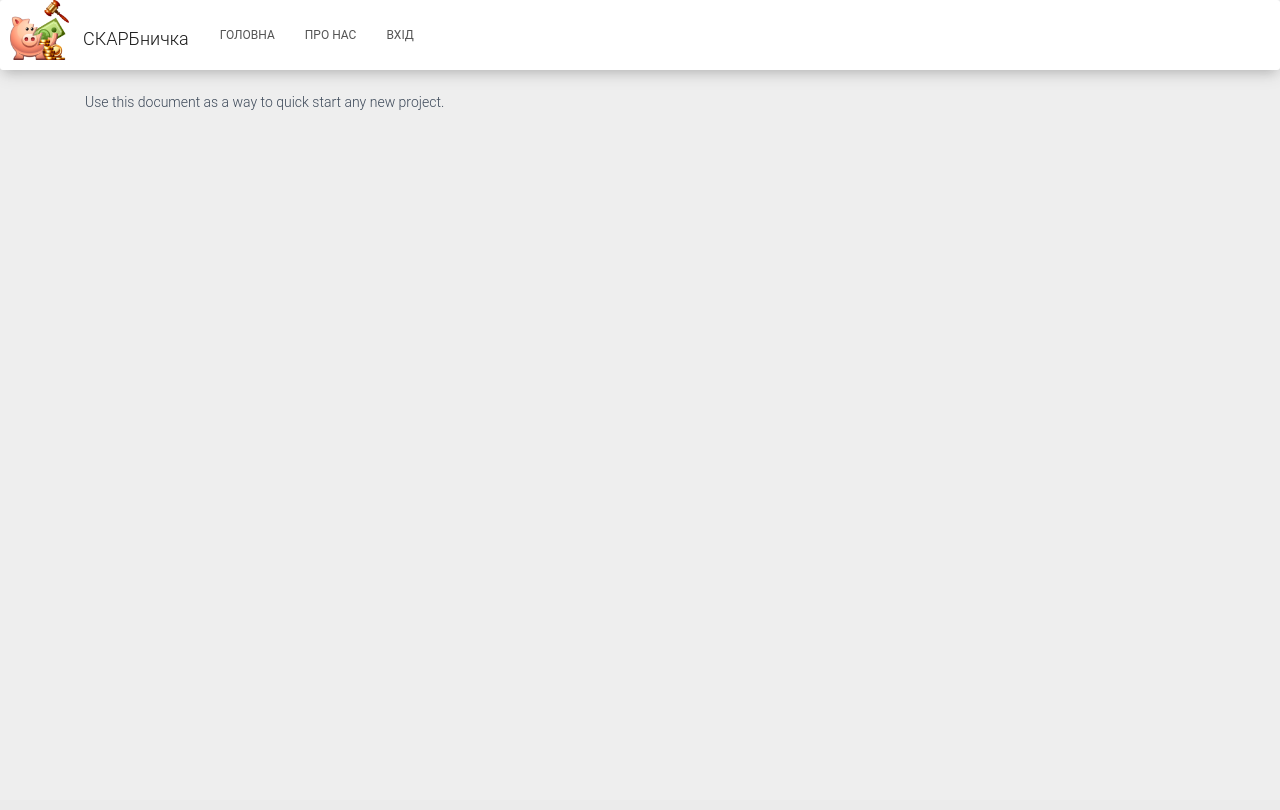
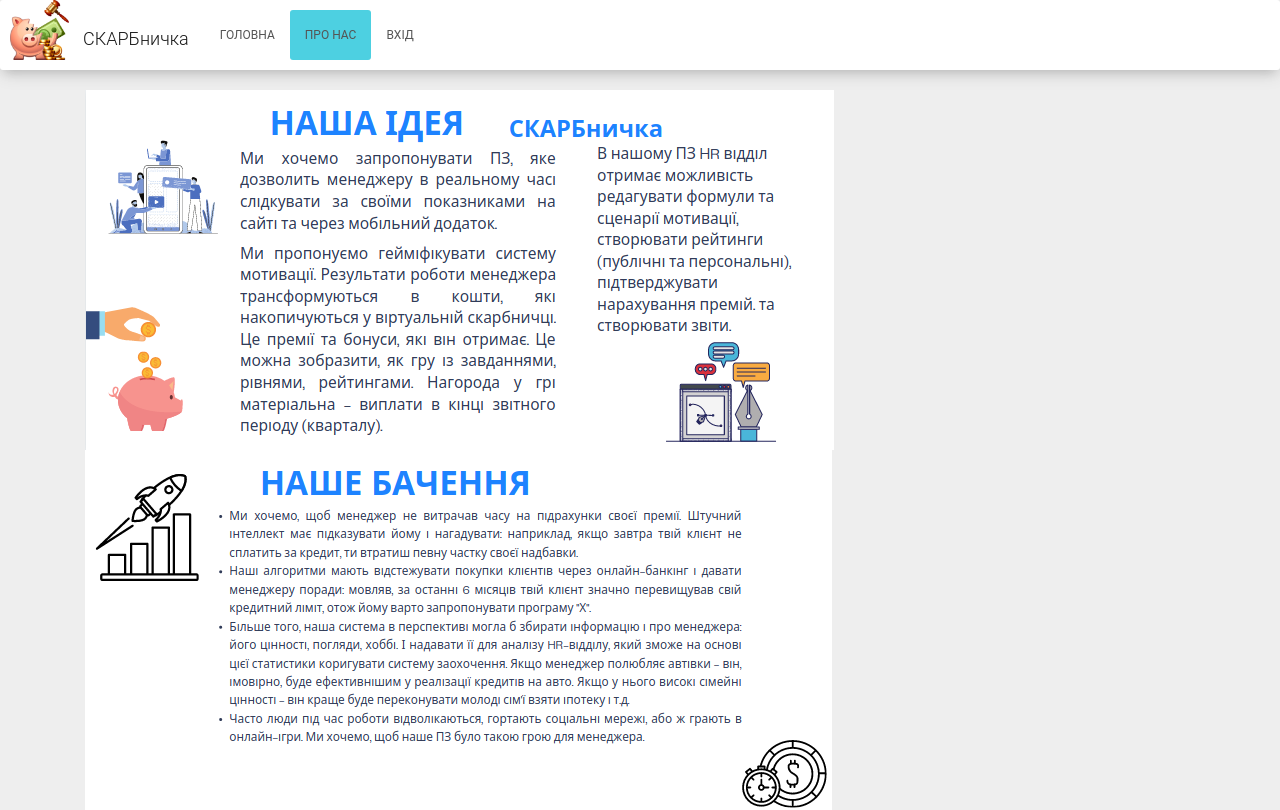
Before and after one commit to DImasBo/dvish-parish, a Django app: page /about/ in a window 1280 px wide. Before the commit the page ends 110 px from the top, so only its background shows below. Run offline with Django 3.2, Linux system fonts and the light colour scheme; style sheets or scripts are compiled from the project's sources; parts of the project's set-up code (start-up, migrations or seed data) failed here and were passed over; some libraries are stand-ins or nearby versions.

Commit message:
about and index page

```diff
--- a/dvishparish/plans/models.py
+++ b/dvishparish/plans/models.py
@@ -32,7 +32,7 @@ class Formula(models.Model):
 class KPI(models.Model):
     is_general_plan = models.BooleanField(default=False)
     indicator_name = models.CharField(max_length=150)
-    formula = models.ForeignKey(Formula, related_name='KPIs', on_delete=models.CASCADE, null=True, blank=True)
+    formula = models.ForeignKey(Formula, related_name='KPIs', on_delete=models.CASCADE,null=True, blank=True)
     formula_bankoffice = models.ForeignKey(Formula, related_name='KPIs_b', on_delete=models.CASCADE, null=True, blank=True)
 
     target_amount = models.DecimalField(
--- a/dvishparish/templates/account/login.html
+++ b/dvishparish/templates/account/login.html
@@ -17,6 +17,10 @@ pass: keyboard<br>
     <br>
 Користувач HR<br>
 login: hr<br>
+pass: test1212<br>
+<br>
+Користувач Businesses<br>
+login: businesses<br>
 pass: test1212<br>
 <br>
 Користувач manager<br>
--- a/dvishparish/templates/base.html
+++ b/dvishparish/templates/base.html
@@ -49,24 +49,24 @@
         <div class="collapse navbar-collapse" id="navbarSupportedContent">
           <ul class="navbar-nav mr-auto">
             <li class="nav-item active">
-              <a class="nav-link" href="{% url 'home' %}">Головна <span class="sr-only">(current)</span></a>
+              <a class="nav-link"  {% if request.path == "/" %}style="background-color: #4dd0e1"{% endif %}  href="{% url 'home' %}">Головна <span class="sr-only">(current)</span></a>
             </li>
             <li class="nav-item">
-              <a class="nav-link" href="{% url 'about' %}">Про нас</a>
+              <a class="nav-link"  {% if request.path == "/about/" %}style="background-color: #4dd0e1"{% endif %} href="{% url 'about' %}">Про нас</a>
             </li>
             {% if request.user.is_authenticated %}
               <li class="nav-item">
                 {# URL provided by django-allauth/account/urls.py #}
-                <a class="nav-link" href="{{ user.get_absolute_url }}">{% trans "Мій профіль" %}</a>
+                <a class="nav-link" {% if request.path == "/users/" %}style="background-color: #4dd0e1"{% endif %} href="{{ user.get_absolute_url }}">{% trans "Мій профіль" %}</a>
               </li>
               <li class="nav-item">
-                <a class="nav-link" href="{% url 'manager_roles:self_kpis' %}">{% trans "Ваші квести" %}</a>
+                <a class="nav-link"  {% if request.path == "/dashboard/KPIs/" %}style="background-color: #4dd0e1"{% endif %} href="{% url 'manager_roles:self_kpis' %}">{% trans "Ваші квести" %}</a>
               </li>
                 <li class="nav-item">
-                <a class="nav-link" href="{% url 'manager_roles:top_managers' %}">{% trans "Рейтинг" %}</a>
+                <a class="nav-link"  {% if request.path == "/dashboard/top5/" %}style="background-color: #4dd0e1"{% endif %} href="{% url 'manager_roles:top_managers' %}">{% trans "Рейтинг" %}</a>
               </li>
                 <li class="nav-item">
-                <a class="nav-link" href="{% url 'manager_roles:list_kips' %}">{% trans "Квести і нагороди" %}</a>
+                <a class="nav-link" {% if request.path == "/dashboard/kpis_list/" %}style="background-color: #4dd0e1"{% endif %}  href="{% url 'manager_roles:list_kips' %}">{% trans "Квести і нагороди" %}</a>
               </li>
                 <li class="nav-item">
                 <a class="nav-link" href="{% url 'account_logout' %}">{% trans "Вийти" %}</a>
--- a/dvishparish/templates/pages/about.html
+++ b/dvishparish/templates/pages/about.html
@@ -1 +1,7 @@
 {% extends "base.html" %}
+{% load static %}
+{% block content %}
+    <img src="{% static "images/idea.png" %}" alt="Ми хочемо запропонувати ПЗ, яке дозволить менеджеру в реальному часі слідкувати за своїми показниками на сайті та через мобільний додаток. Ми пропонуємо гейміфікувати систему мотивації. Результати роботи менеджера трансформуються в кошти, які накопичуються у віртуальній скарбничці. Це премії та бонуси, які він отримає. Це можна зобразити, як гру із завданнями, рівнями, рейтингами. Нагорода у грі матеріальна - виплати в кінці звітного періоду (кварталу).">
+    <img src="{% static "images/out_see.png" %}" alt="Ми хочемо запропонувати ПЗ, яке дозволить менеджеру в реальному часі слідкувати за своїми показниками на сайті та через мобільний додаток. Ми пропонуємо гейміфікувати систему мотивації. Результати роботи менеджера трансформуються в кошти, які накопичуються у віртуальній скарбничці. Це премії та бонуси, які він отримає. Це можна зобразити, як гру із завданнями, рівнями, рейтингами. Нагорода у грі матеріальна - виплати в кінці звітного періоду (кварталу).">
+
+{% endblock %}
--- a/dvishparish/templates/pages/home.html
+++ b/dvishparish/templates/pages/home.html
@@ -1 +1,7 @@
 {% extends "base.html" %}
+{% load static %}
+{% block content %}
+    <img src="{% static "images/idea.png" %}" alt="Ми хочемо запропонувати ПЗ, яке дозволить менеджеру в реальному часі слідкувати за своїми показниками на сайті та через мобільний додаток. Ми пропонуємо гейміфікувати систему мотивації. Результати роботи менеджера трансформуються в кошти, які накопичуються у віртуальній скарбничці. Це премії та бонуси, які він отримає. Це можна зобразити, як гру із завданнями, рівнями, рейтингами. Нагорода у грі матеріальна - виплати в кінці звітного періоду (кварталу).">
+    <img src="{% static "images/out_see.png" %}" alt="Ми хочемо запропонувати ПЗ, яке дозволить менеджеру в реальному часі слідкувати за своїми показниками на сайті та через мобільний додаток. Ми пропонуємо гейміфікувати систему мотивації. Результати роботи менеджера трансформуються в кошти, які накопичуються у віртуальній скарбничці. Це премії та бонуси, які він отримає. Це можна зобразити, як гру із завданнями, рівнями, рейтингами. Нагорода у грі матеріальна - виплати в кінці звітного періоду (кварталу).">
+
+{% endblock %}
```
Also changed, not shown: dvishparish/static/images/idea.png (added), dvishparish/static/images/out_see.png (added).
